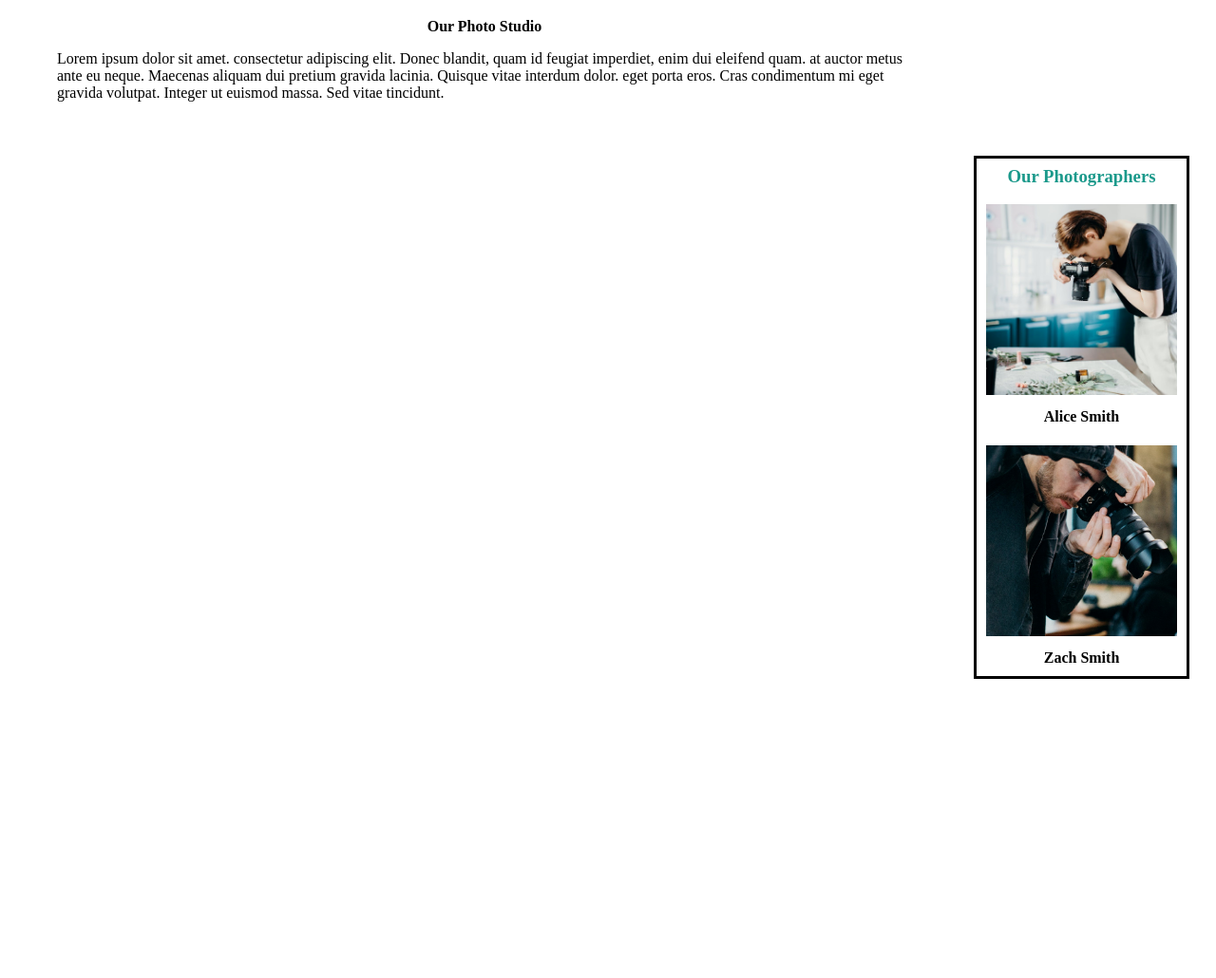
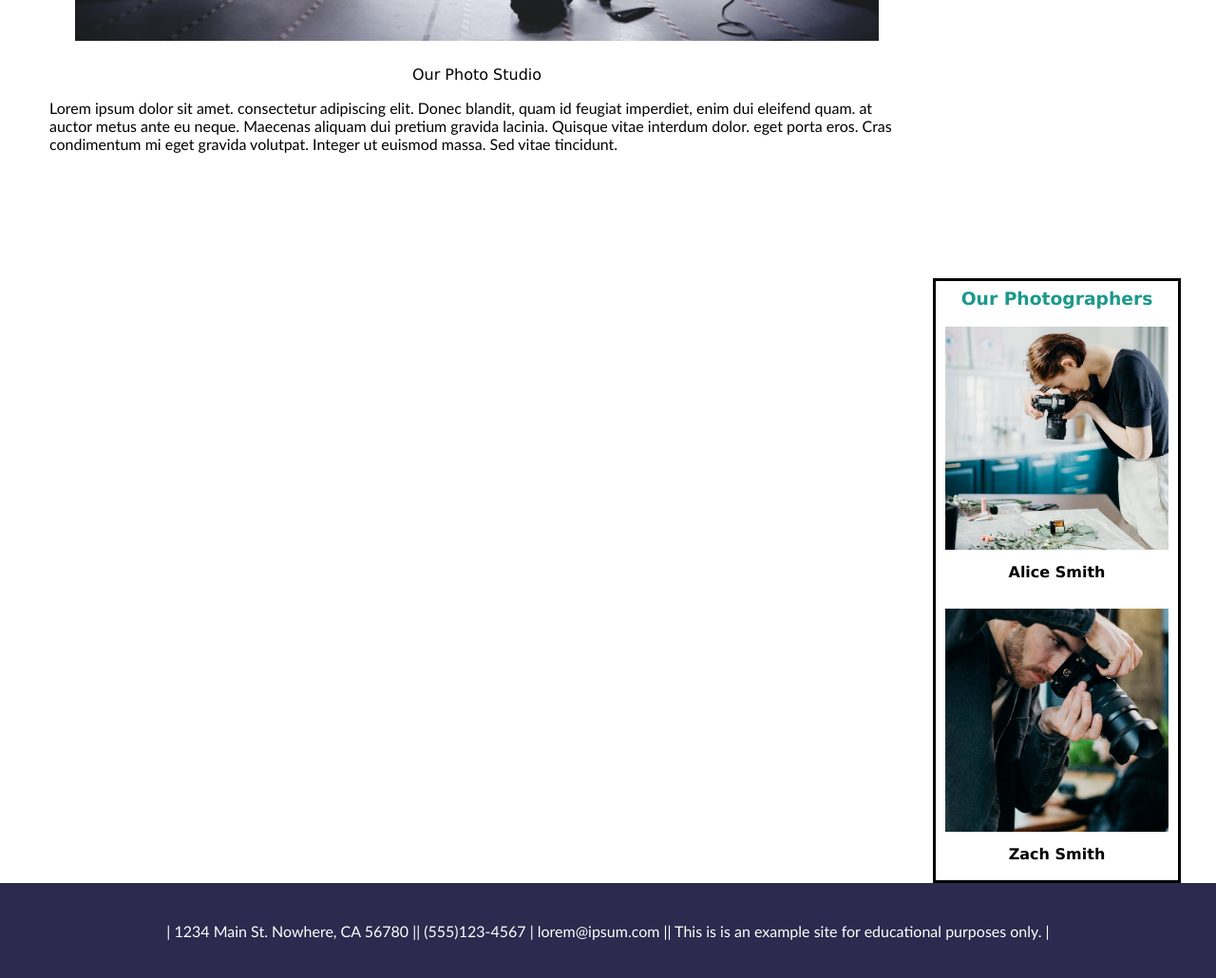
Before and after one commit to wholesomet/M6_MCLAUGHLIN_SHANNON, a plain HTML site: page index.html in a window 1280 px wide. Shown: the part 834-1864 px from the top of the page at 95% size. Before the commit the page ends 1549 px from the top, so only its background shows below. Drawn offline with Linux system fonts and the light colour scheme.

Commit message:
Final CSS and HTML

```diff
--- a/index.html
+++ b/index.html
@@ -25,7 +25,7 @@
 
 	<div class="left-section-div">
 		<h2>Capture Your Favorite Moments</h2>
-		<p> Lorem ipsum dolor sit amet. consectetur adipiscing elit, Cras posuere porta uma vitae dapibus. Morbi sit amet mi dui. Vestibulum neque enim_ Vestibulum id tortor consequat- Consequat Odio consectetur, tincidunt est. Nullam feugiat risus enim. sit amet omare metus blandit eu. Proin mattis. sapien ut mattis blandit. eros elit commodo diam. sed tincidunt ipsum quam vitae nisi. Aenean ultrices venenatis risus. ut posuere tortor tempor ac. Sed sapien sem. vulputate in consequat a. interdum nec puros. Donec sit ankt massa et ipsum pulvinar feugiat nec lobo-rtis ante. Etiam eleifend enirn. at sollicitudin neque. Suspendisse et elementum lacus, nec vulputate magna Etiam tempus. leo porttitoe placerat commodo, ex arcu mattis purus, id posuere lectus lacus id risus.</p>
+		<p> Lorem ipsum dolor sit amet. consectetur adipiscing elit, Cras posuere porta uma vitae dapibus. Morbi sit amet mi dui. Vestibulum neque enim Vestibulum id tortor consequat- Consequat Odio consectetur, tincidunt est. Nullam feugiat risus enim. sit amet omare metus blandit eu. Proin mattis. sapien ut mattis blandit. eros elit commodo diam. sed tincidunt ipsum quam vitae nisi. Aenean ultrices venenatis risus. ut posuere tortor tempor ac. Sed sapien sem. vulputate in consequat a. interdum nec puros. Donec sit ankt massa et ipsum pulvinar feugiat nec lobo-rtis ante. Etiam eleifend enirn. at sollicitudin neque. Suspendisse et elementum lacus, nec vulputate magna Etiam tempus. leo porttitoe placerat commodo, ex arcu mattis purus, id posuere lectus lacus id risus.</p>
 		<img class="studio-pic" alt="A photo of a photo studio" src= "https://github.com/wholesomet/M6_MCLAUGHLIN_SHANNON/blob/main/photo-studio.jpeg?raw=true">
 		<h4>Our Photo Studio</h4>
 		<p>Lorem ipsum dolor sit amet. consectetur adipiscing elit. Donec blandit, quam id feugiat imperdiet, enim dui eleifend quam. at auctor metus ante eu neque. Maecenas aliquam dui pretium gravida lacinia. Quisque vitae interdum dolor. eget porta eros. Cras condimentum mi eget gravida volutpat. Integer ut euismod massa. Sed vitae tincidunt.</p>
@@ -39,5 +39,10 @@
 		<h4>Zach Smith</h4>
 	</div>
 
+	<footer>
+		<p>| 1234 Main St. Nowhere, CA 56780  ||  (555)123-4567 | lorem@ipsum.com  ||  This is is an example site for educational purposes only.  |</p>
+		<p>
+	</footer>
+
 
 </body>
--- a/week6css.css
+++ b/week6css.css
@@ -1,4 +1,18 @@
 @charset "utf-8";
+/*******************************************************************
+
+				Affects mutiple sections
+
+***************************************************************************/
+
+
+h1, h2, h3, h4 {
+	font-family: "Verdana";
+}
+p, li {
+	font-family: "Trebuchet MS";
+}
+
 /*******************************************************************
 
 					Heading
@@ -6,33 +20,42 @@
 ***************************************************************************/
 h1 {
 	text-align: center;
-	color: #1b998b; /*blue*/
+	color: #1b998b;
 }
 
 nav {
-	background-color: #2e294e; /*purple*/
+	background-color: #2e294e;
 	display: flex;
 	justify-content: center;
+	flex-wrap: wrap;
+    align-content: center;
+	width: auto;
+	height: 58px;
 }
 	nav li {
 		list-style-type: none;
 		float: left;
 		margin-right: 22px;
 	}
-	nav a{
+	nav a {
 		color: white;
 		text-decoration: underline;
+	}
 
-	}
 
 /*******************************************************************
 
-				body
+				Body
 
 ***************************************************************************/
+body {
+	/*top, bottom & right, left*/
+	margin: 0px 0px;
+}
+
 .left-section-div, .right-section-div {
 	/*top right bottom left*/
-	margin: 0px 20px 0px 52px;
+	margin: 0px 37px 0px 52px;
 }
 
 h2, h3, h4 {
@@ -43,42 +66,66 @@ h2, h3, h4 {
 	float: left;
 	width: 900px;
 	margin-top: 35px;
-	h2 {
+	margin-bottom: 75px;
+}
+	.left-section-div h2 {
 		color: #1b998b;
+		margin-bottom: 31px;
 	}
-	h4 {
-		margin-bottom: 5px;
-		margin-block-end: 0px;
+	.left-section-div h4 {
+		margin-top: 26px;
+		margin-bottom: 10px;
 	}
-	.studio-pic {
+		.left-section-div h4:last-of-type {
+			font-weight: normal;
+		}
+	.left-section-div .studio-pic {
 		height: auto;
 		width: 846px;
 		margin: auto;
 		display: block;
 	}
-}
 
 .right-section-div {
 	float: right;
 	border: solid black;
 	margin-top: 41px;
-	h3 {
+}
+	.right-section-div h3 {
 		color: #1b998b;
 		/*top right bottom left*/
 		margin-top: 8px;
-
 	}
-	h4 {
+	.right-section-div h4 {
 		padding-top: 10px;
+		padding-bottom: 8px;
 		margin-block-start: 0px;
 	}
-		h4:nth-of-type(2) {
+	.right-section-div h4:nth-of-type(2) {
 		margin-block-end: 10px;
 		}
-	img {
+	.right-section-div img {
 		height: auto;
-		width: 201px;
+		width: 235px;
 		/*top right bottom left*/
 		margin: 0px 10px 0px 10px;
 	}
+
+/*******************************************************************
+
+				Footer
+
+***************************************************************************/
+
+footer {
+	float: left;
+	width: 100%;
+	height: 100px;
+	background-color: #2e294e;
+	color: white;
+
+	display: flex;
+	flex-wrap: wrap;
+    align-content: center;
+    justify-content: center;
 }
```
